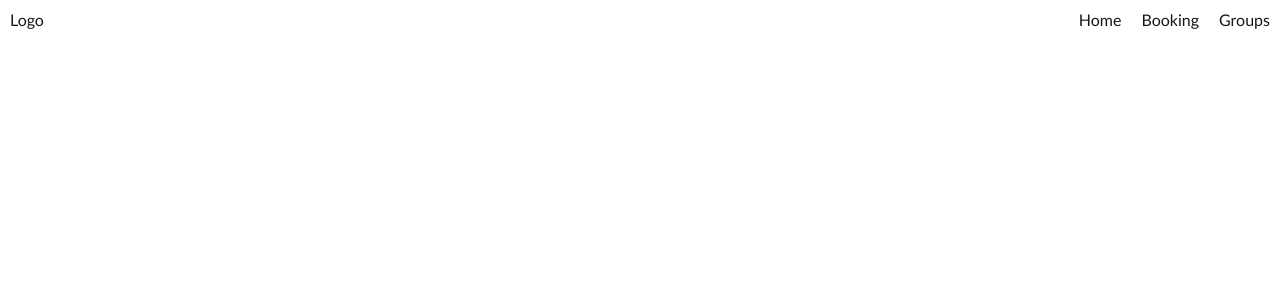
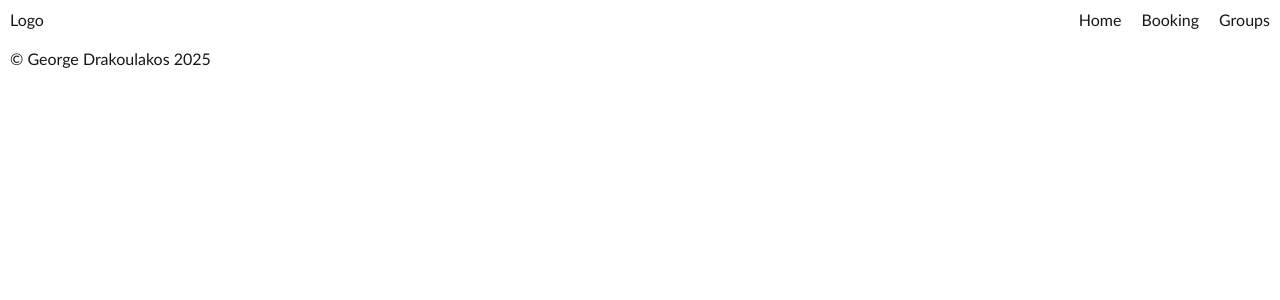
Before and after one commit to gdrakoulakos/athlisis-hub, a Next.js app: page / in a window 1280 px wide. Shown: the top 300 px of the page. Built offline with nearby package versions, Linux system fonts and the light colour scheme.

Commit message:
Add Footer component and styles; integrate into layout

```diff
--- /dev/null
+++ b/src/app/components/Footer/Footer.js
@@ -0,0 +1,10 @@
+import styles from "./Footer.module.css";
+
+export default function Footer() {
+  const currentYear = new Date().getFullYear();
+  return (
+    <div className={styles.footerSection}>
+      <p>&copy; George Drakoulakos {currentYear}</p>
+    </div>
+  );
+}
--- /dev/null
+++ b/src/app/components/Footer/Footer.module.css
@@ -0,0 +1,3 @@
+.footerSection {
+  margin: 10px;
+}
--- a/src/app/layout.js
+++ b/src/app/layout.js
@@ -1,6 +1,7 @@
 import { Geist, Geist_Mono } from "next/font/google";
 import "./globals.css";
 import Header from "./components/Header/Header";
+import Footer from "./components/Footer/Footer";
 
 const geistSans = Geist({
   variable: "--font-geist-sans",
@@ -23,6 +24,7 @@ export default function RootLayout({ children }) {
       <body className={`${geistSans.variable} ${geistMono.variable}`}>
         <Header />
         {children}
+        <Footer />
       </body>
     </html>
   );
```
